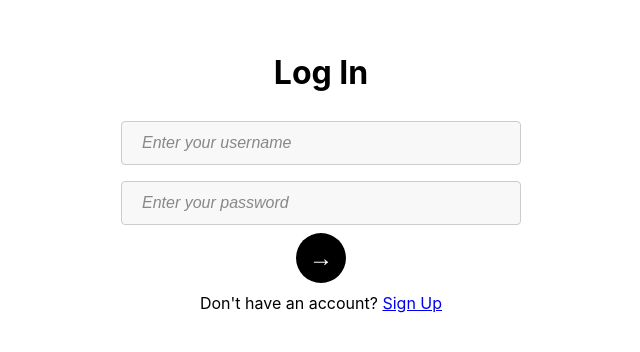
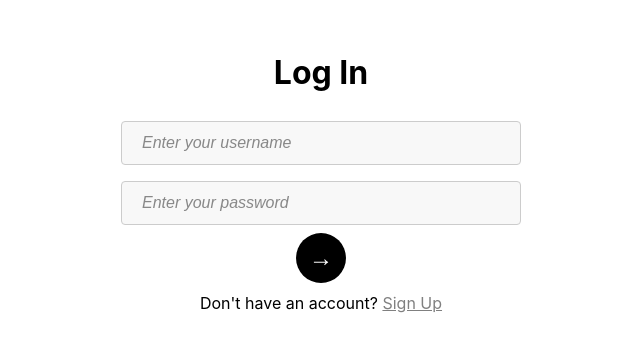
Before and after one commit to nickofca/vision_tag, a React (Create React App) app in the folder mobile/camera-game-app/: page / in a window 1280 px wide. Shown: the part 220-572 px from the top of the page, without its empty margins (319-959 px from the left). Built offline with nearby package versions, Linux system fonts and the light colour scheme; no server answers.

Commit message:
Improved styling for buttons

```diff
--- a/mobile/camera-game-app/src/components/MenuScreen.js
+++ b/mobile/camera-game-app/src/components/MenuScreen.js
@@ -139,12 +139,12 @@ function MenuScreen({ onStart }) {
                     {isSignup ? (
                         <>
                           Already have an account?{' '}
-                          <a href="#" onClick={() => setIsSignup(false)}>Login</a>
+                          <a href="#" onClick={() => setIsSignup(false)} style={{ color: "grey" }}>Login</a>
                         </>
                     ) : (
                         <>
                           Don't have an account?{' '}
-                          <a href="#" onClick={() => setIsSignup(true)}>Sign Up</a>
+                          <a href="#" onClick={() => setIsSignup(true)} style={{ color: "grey" }}>Sign Up</a>
                         </>
                     )}
                   </p>
```
